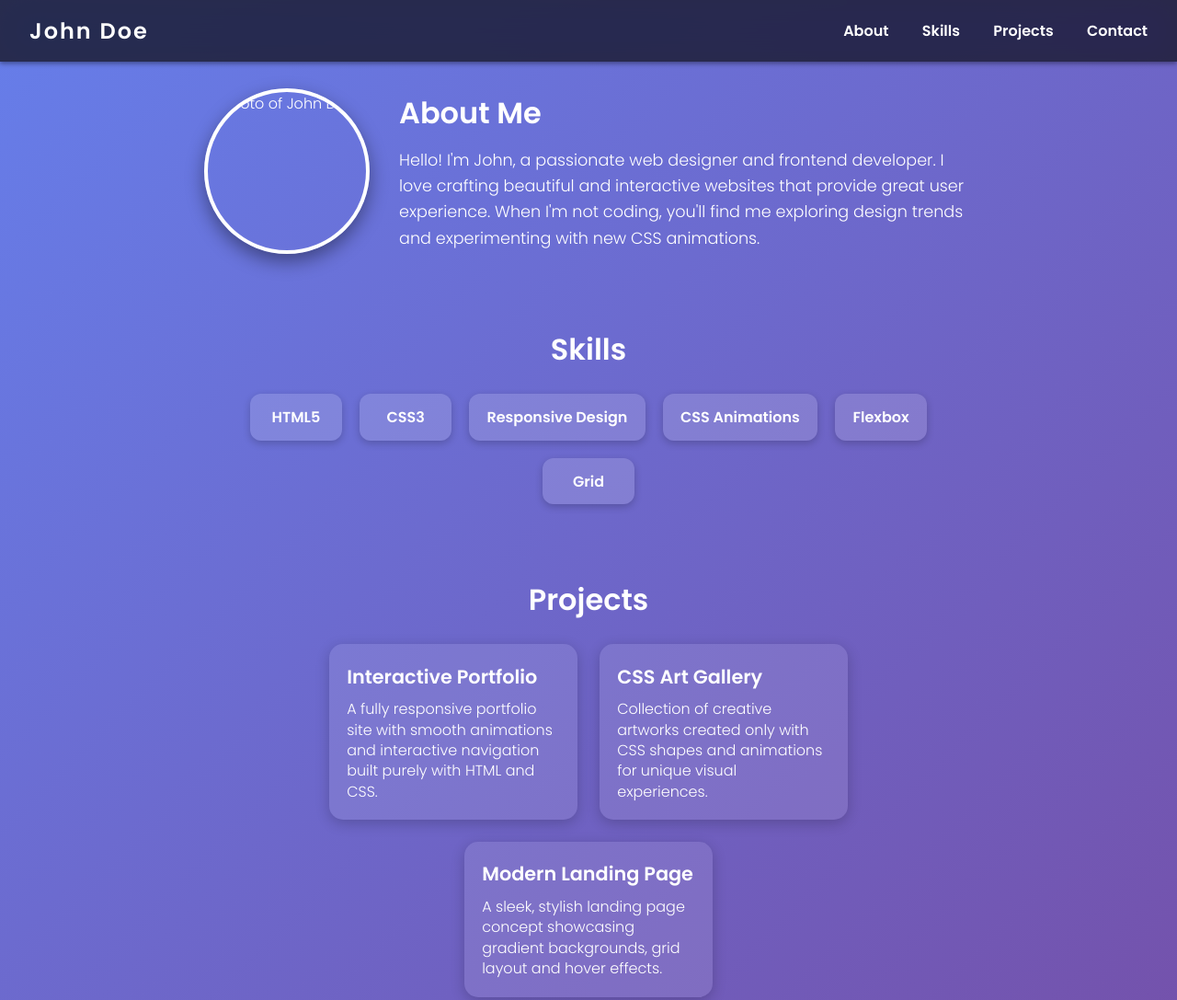
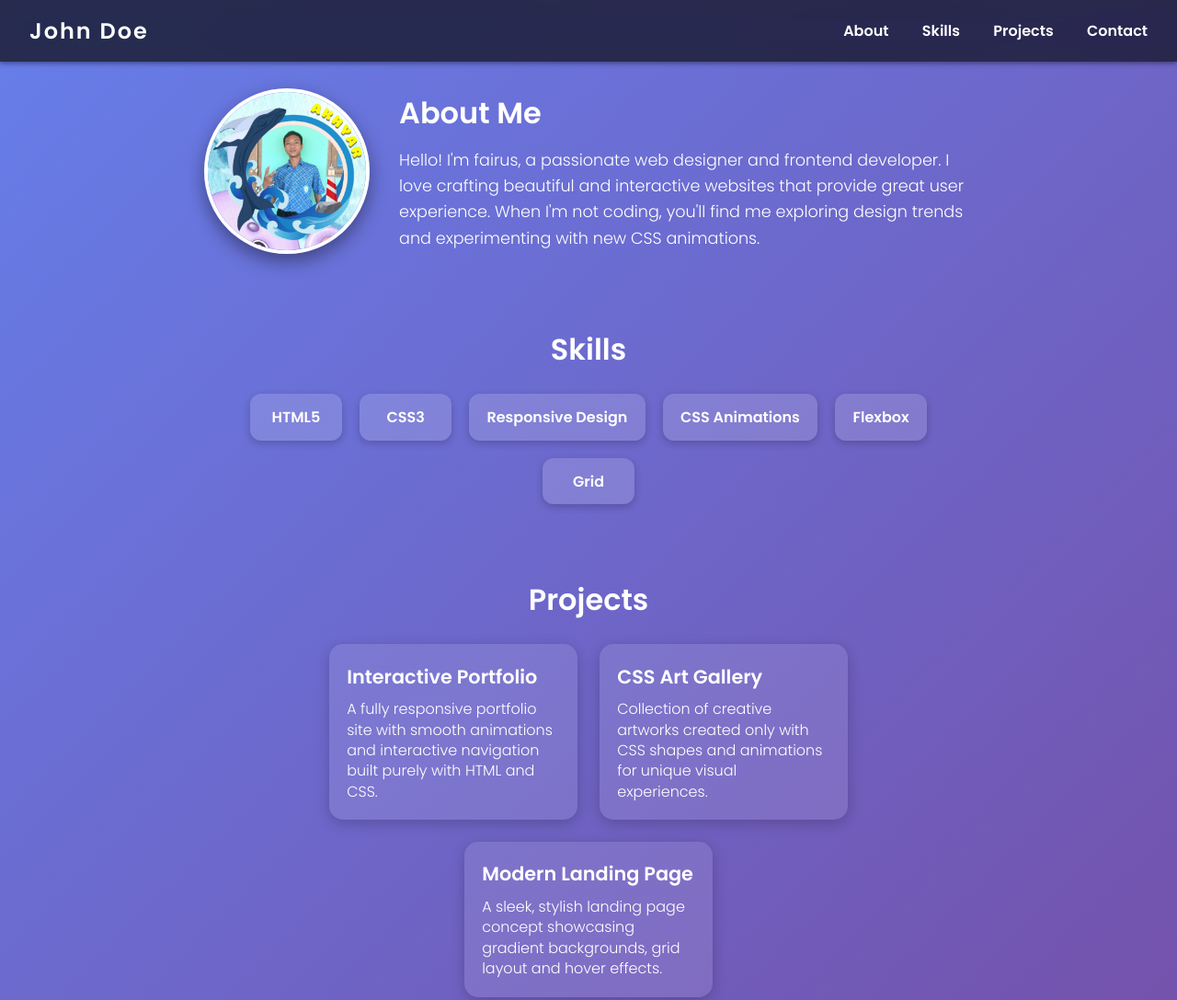
Before and after one commit to jengkol-112/FairusAkhyar, a plain HTML site: page index.html in a window 1280 px wide. Shown: the top 1087 px of the page at 92% size. Drawn offline with Linux system fonts and the light colour scheme.

Commit message:
Update index.html

```diff
--- a/index.html
+++ b/index.html
@@ -275,10 +275,10 @@
 
     <main>
         <section id="about" tabindex="0" aria-label="About Me section">
-            <img src="c:\Users\Dell\Downloads\WhatsApp Image 2024-11-16 at 02.05.42.jpeg" alt="Photo of John Doe" />
+            <img src="my-avatar.jpg.jpeg" alt="fairus" />
             <div class="about-text">
                 <h2>About Me</h2>
-                <p>Hello! I'm John, a passionate web designer and frontend developer. I love crafting beautiful and interactive websites that provide great user experience. When I'm not coding, you'll find me exploring design trends and experimenting with
+                <p>Hello! I'm fairus, a passionate web designer and frontend developer. I love crafting beautiful and interactive websites that provide great user experience. When I'm not coding, you'll find me exploring design trends and experimenting with
                     new CSS animations.</p>
             </div>
         </section>
```
